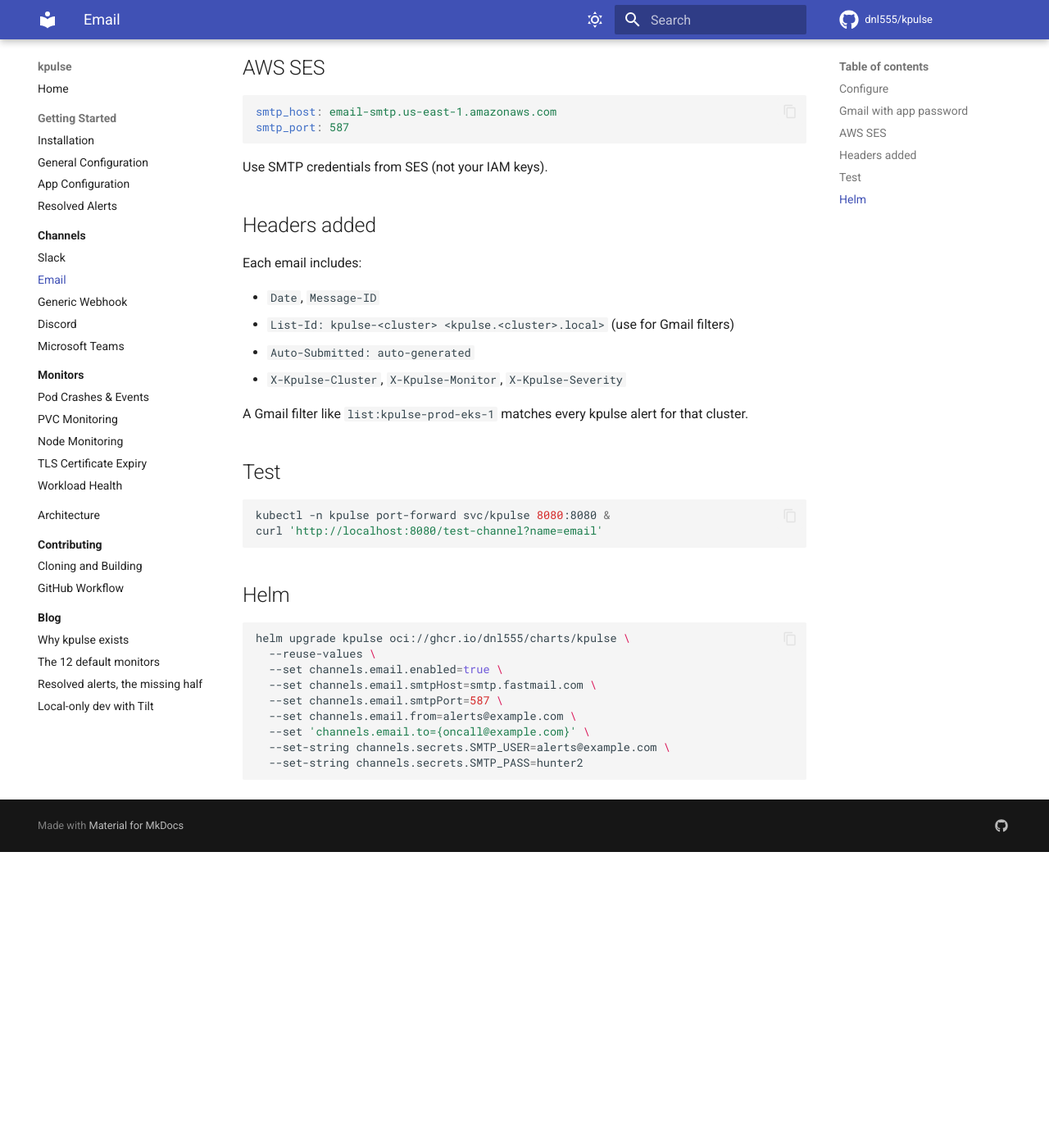
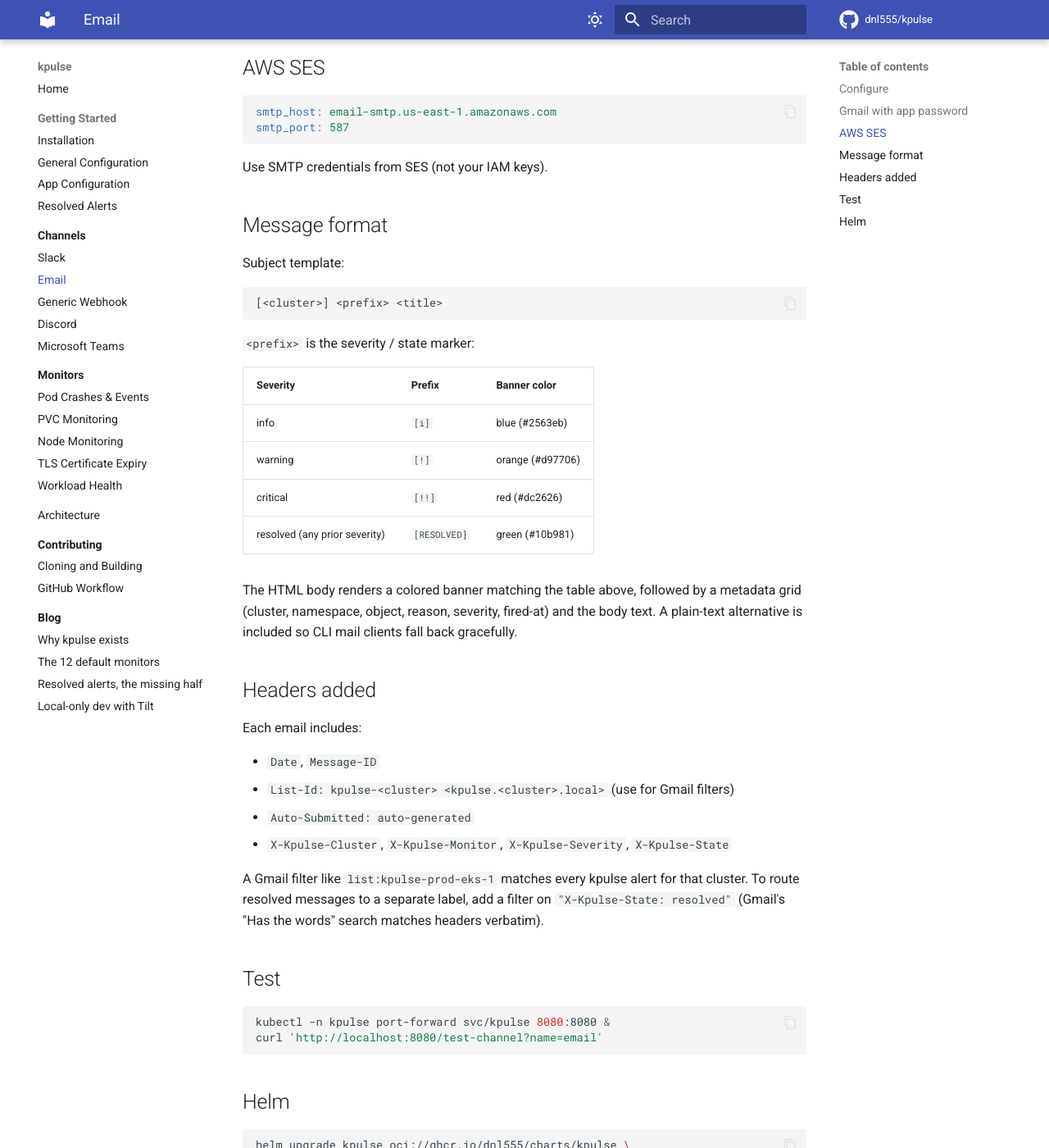
Before and after one commit to dnl555/kpulse, an MkDocs documentation site: the page built from docs/channels/email.md, in a window 1280 px wide and 1400 px high, scrolled down 882 px. Shown: the whole window at 82% size. Built offline with MkDocs 1.6.1 and Material for MkDocs 9.7.7, drawn with Linux system fonts in a browser that asks for light colours; comment, search, counter and statistics services are not loaded; before the commit the page ends 1921 px from its top, so only the background shows below that.

Commit message:
Fix emoji rendering and severity legends in channel docs

````diff
--- a/docs/channels/email.md
+++ b/docs/channels/email.md
@@ -40,6 +40,25 @@
 
 Use SMTP credentials from SES (not your IAM keys).
 
+## Message format
+
+Subject template:
+
+```
+[<cluster>] <prefix> <title>
+```
+
+`<prefix>` is the severity / state marker:
+
+| Severity | Prefix | Banner color |
+|---|---|---|
+| info | `[i]` | blue (#2563eb) |
+| warning | `[!]` | orange (#d97706) |
+| critical | `[!!]` | red (#dc2626) |
+| resolved (any prior severity) | `[RESOLVED]` | green (#10b981) |
+
+The HTML body renders a colored banner matching the table above, followed by a metadata grid (cluster, namespace, object, reason, severity, fired-at) and the body text. A plain-text alternative is included so CLI mail clients fall back gracefully.
+
 ## Headers added
 
 Each email includes:
@@ -47,9 +66,9 @@
 - `Date`, `Message-ID`
 - `List-Id: kpulse-<cluster> <kpulse.<cluster>.local>` (use for Gmail filters)
 - `Auto-Submitted: auto-generated`
-- `X-Kpulse-Cluster`, `X-Kpulse-Monitor`, `X-Kpulse-Severity`
+- `X-Kpulse-Cluster`, `X-Kpulse-Monitor`, `X-Kpulse-Severity`, `X-Kpulse-State`
 
-A Gmail filter like `list:kpulse-prod-eks-1` matches every kpulse alert for that cluster.
+A Gmail filter like `list:kpulse-prod-eks-1` matches every kpulse alert for that cluster. To route resolved messages to a separate label, add a filter on `"X-Kpulse-State: resolved"` (Gmail's "Has the words" search matches headers verbatim).
 
 ## Test
 
````
Also changed, not shown: docs/channels/discord.md (+9 -0 lines), docs/channels/slack.md (+12 -3 lines).
